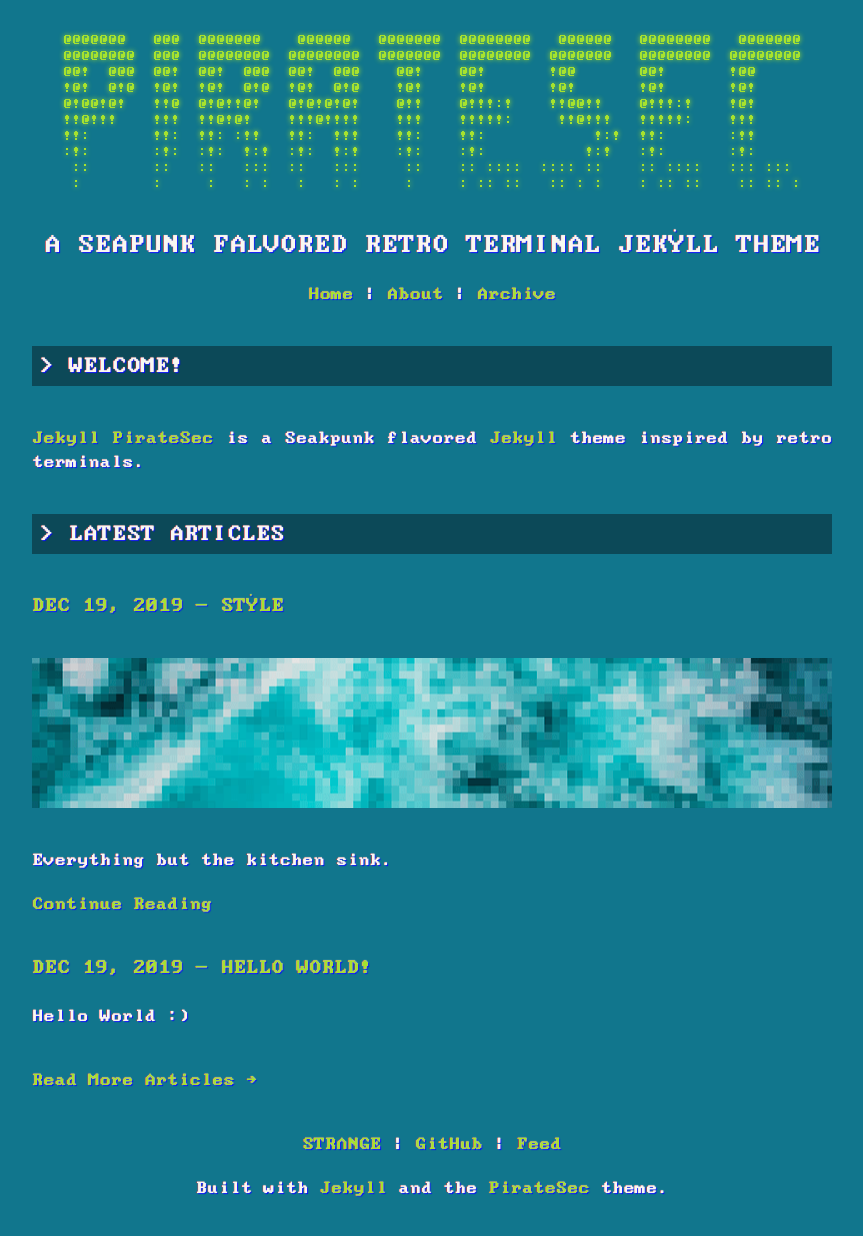
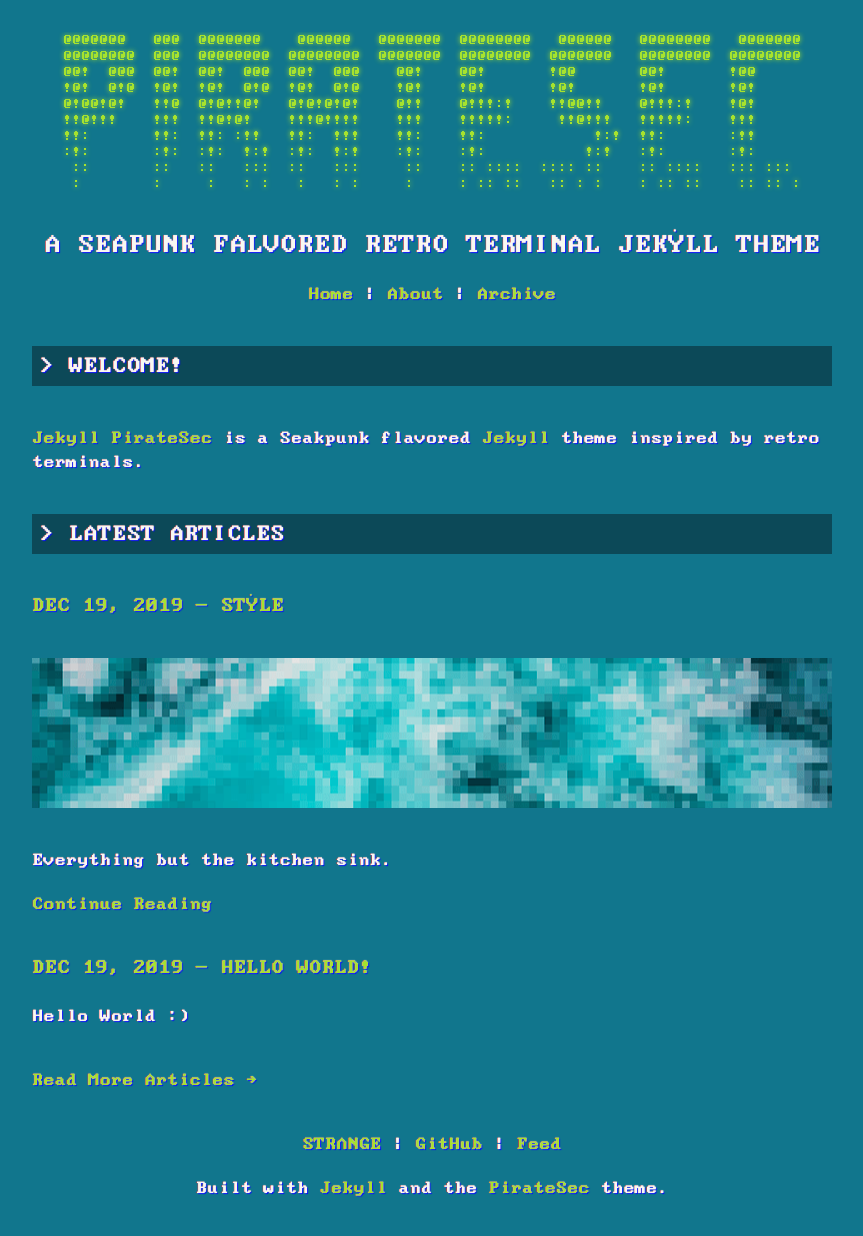
Before and after one commit to x64onl/jekyll-piratesec, a Jekyll site: the page built from index.html, in a window 1280 px wide. Shown: the whole page, without its empty margins (208-1071 px from the left). Built offline with Jekyll 4.4.1, drawn with Linux system fonts in a browser that asks for light colours.

Commit message:
Initial Commit

```diff
--- a/_sass/main.scss
+++ b/_sass/main.scss
@@ -168,10 +168,6 @@
   font-size: 1.2rem;
 }
 
-main p {
-  text-align: justify;
-}
-
 main blockquote {
   margin: 0;
   padding: 1rem;
@@ -217,6 +213,10 @@
   image-rendering: pixelated;
 }
 
+pre {
+  overflow: scroll;
+}
+
 code, pre {
   font-family: 'IBM_MDA', monospace;
 }
@@ -233,8 +233,6 @@
 }
 
 .text-logo {
-  font-size: 3.5em;
-  text-decoration: underline var(--link-color);
   display: none;
 }
 
@@ -245,6 +243,12 @@
 
   .text-logo {
       display: block;
+      font-size: 2em;
+      text-decoration: underline var(--link-color);
+  }
+
+  header h2 {
+    font-size: 1.25rem;
   }
 }
 
```
